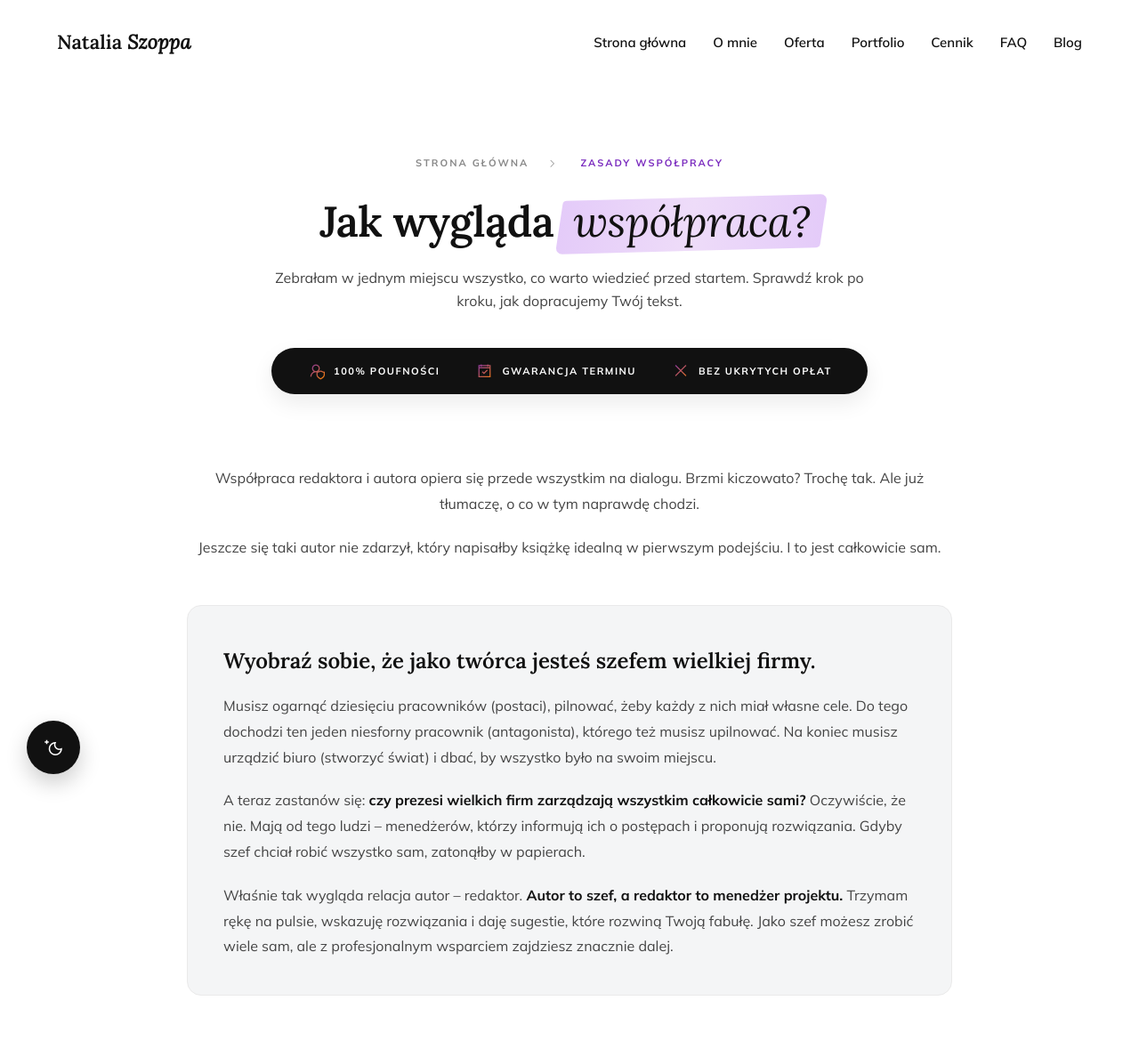
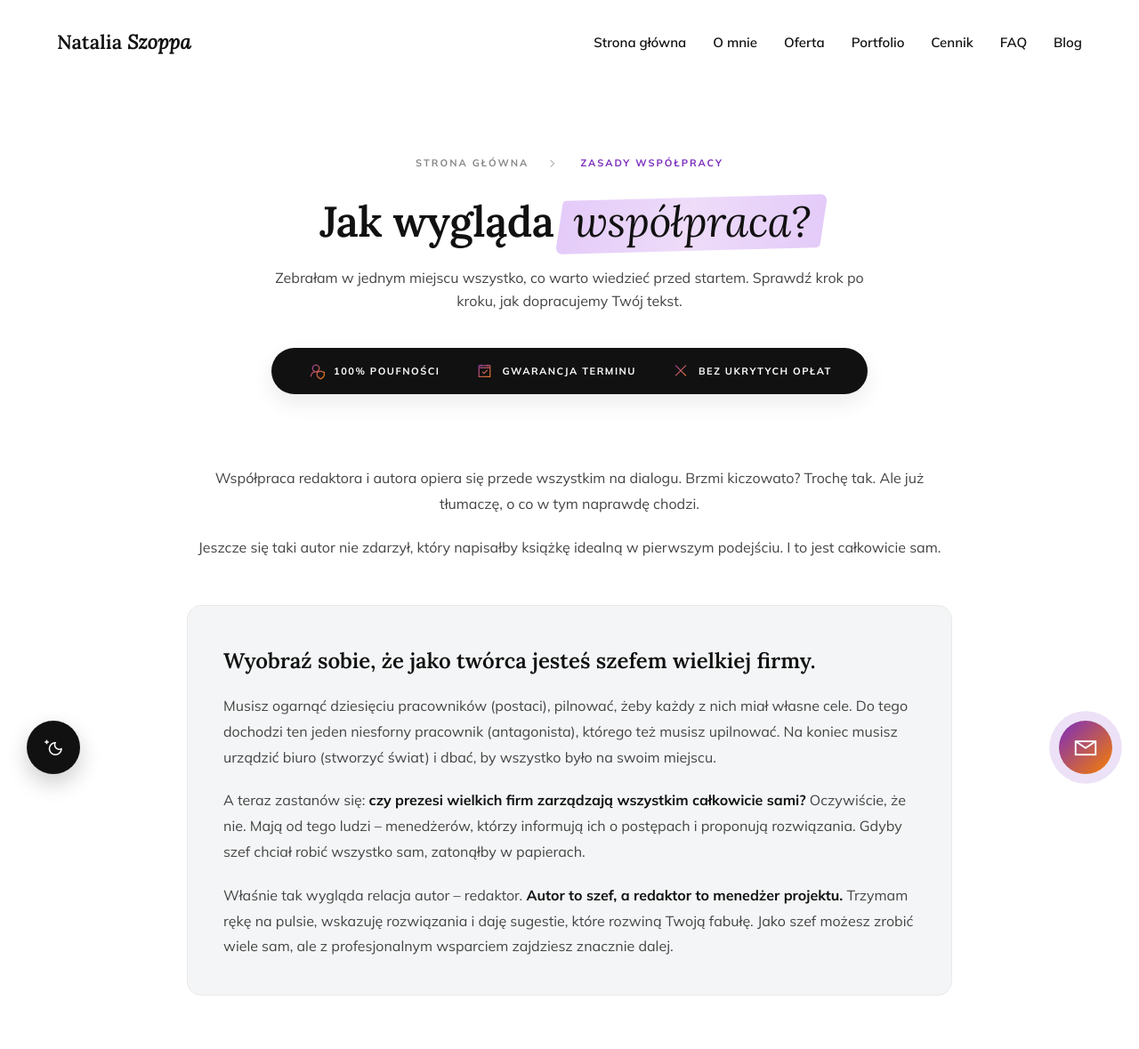
Before and after one commit to Bonnie00726/nataliaszoppa, a Jekyll site: the page built from zasady-wspolpracy.html, in a window 1280 px wide. Shown: the top 1179 px of the page at 89% size. Built offline with Jekyll 4.4.1, drawn with Linux system fonts in a browser that asks for light colours; grey boxes are pictures that could not be loaded.

Commit message:
Update zasady-wspolpracy.html

```diff
--- a/zasady-wspolpracy.html
+++ b/zasady-wspolpracy.html
@@ -378,8 +378,62 @@
         margin: 0;
         padding: 0;
     }
+    /* ===== PŁYWAJĄCY PRZYCISK KONTAKTOWY (Prawy dolny róg) ===== */
+    .floating-contact-btn {
+        position: fixed; /* Sprawia, że przycisk "pływa" na ekranie */
+        bottom: 30px;
+        right: 30px;
+        width: 60px;
+        height: 60px;
+        background: var(--gradient);
+        color: #ffffff;
+        border-radius: 50%; /* Idealne koło */
+        display: flex;
+        align-items: center;
+        justify-content: center;
+        font-size: 30px; /* Wielkość koperty */
+        box-shadow: 0 10px 25px rgba(123, 44, 191, 0.4);
+        z-index: 9999; /* Zawsze na samym wierzchu, nad innymi elementami */
+        text-decoration: none;
+        transition: all 0.3s ease;
+        /* Delikatna animacja pulsowania (cienia) */
+        animation: pulseGlow 2s infinite;
+    }
+
+    /* Wygląd ikony wewnątrz */
+    .floating-contact-btn i {
+        color: #ffffff;
+    }
+
+    /* Efekt po najechaniu myszką */
+    .floating-contact-btn:hover {
+        transform: translateY(-5px) scale(1.05); /* Lekko unosi się do góry */
+        box-shadow: 0 15px 35px rgba(123, 44, 191, 0.6);
+        animation: none; /* Wyłącza pulsowanie po najechaniu */
+    }
+
+    /* Definicja animacji pulsowania */
+    @keyframes pulseGlow {
+        0% { box-shadow: 0 0 0 0 rgba(123, 44, 191, 0.5); }
+        70% { box-shadow: 0 0 0 15px rgba(123, 44, 191, 0); }
+        100% { box-shadow: 0 0 0 0 rgba(123, 44, 191, 0); }
+    }
+
+    /* Pomniejszenie przycisku na telefonach */
+    @media (max-width: 768px) {
+        .floating-contact-btn {
+            bottom: 20px;
+            right: 20px;
+            width: 50px;
+            height: 50px;
+            font-size: 26px;
+        }
+    }
 </style>
-
+<!-- PŁYWAJĄCY PRZYCISK KONTAKTOWY (Prawy dolny róg) -->
+<a href="mailto:natalia.szoppa@gmail.com" class="floating-contact-btn" title="Napisz do mnie">
+    <i class="las la-envelope"></i>
+</a>
 <!-- NAGŁÓWEK PODSTRONY -->
 <header class="subpage-header">
     <div class="breadcrumbs">
```
